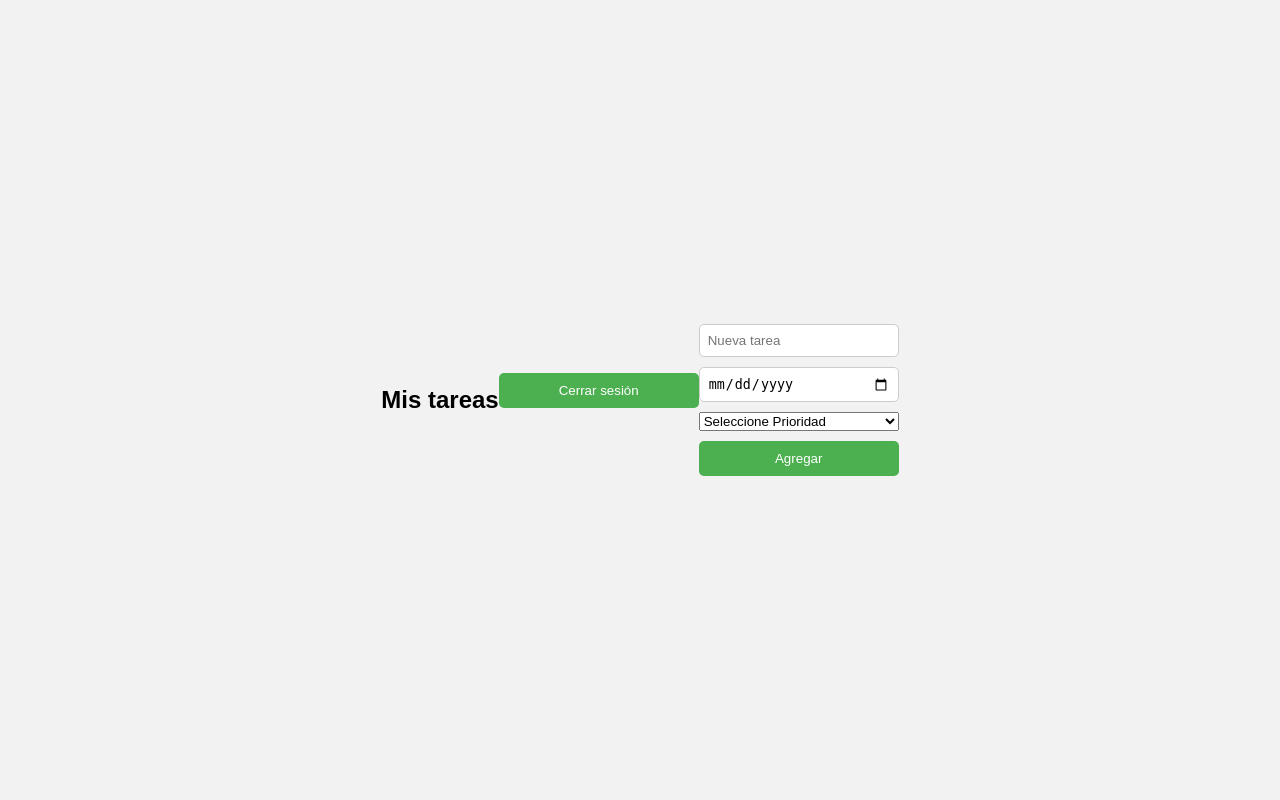
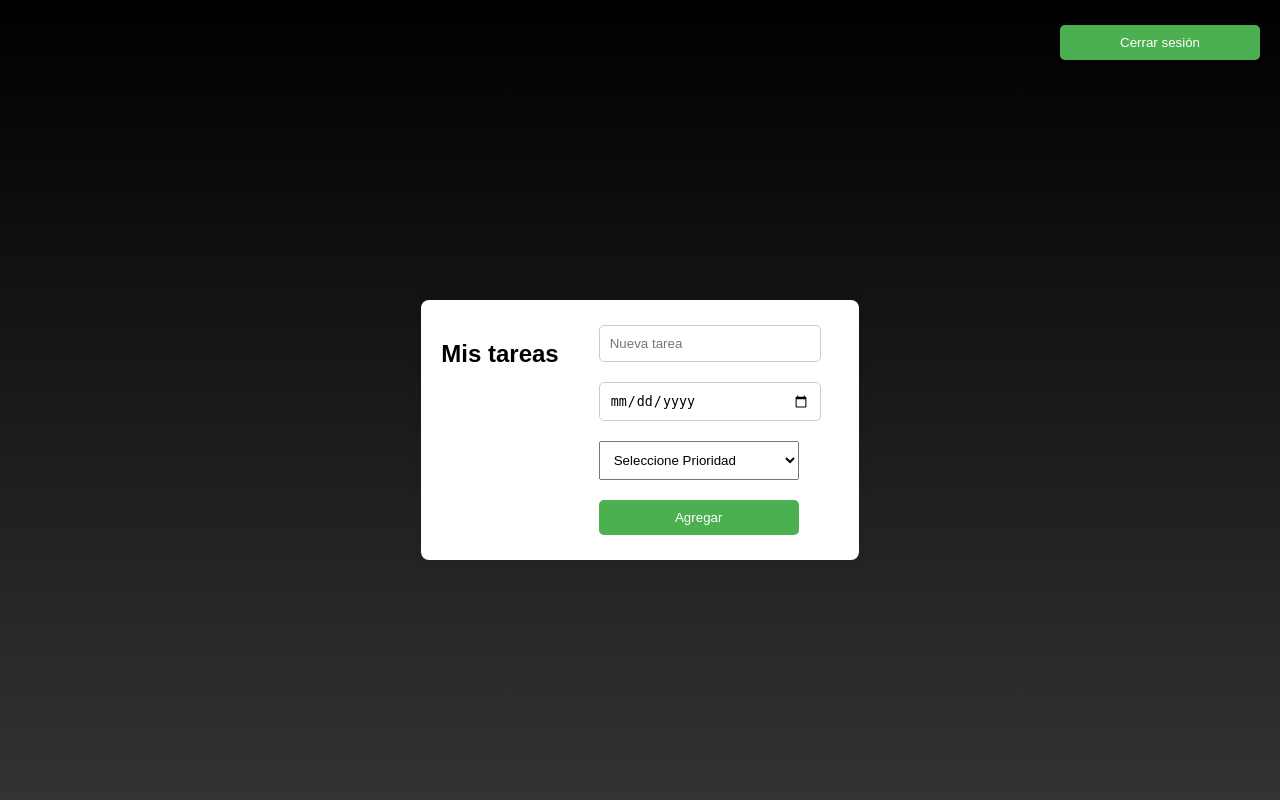
Before and after one commit to edoruin/task_web, a Flask app: page /tareas_p in a window 1280 px wide. Run offline with Flask 3, Linux system fonts and the light colour scheme; the visitor is signed in with stand-in values (Sample User, id 1); data that the repository does not hold is empty.

Commit message:
Diseño de pagina de tareas
Version 1

```diff
--- a/templates/tareas_p.html
+++ b/templates/tareas_p.html
@@ -1,16 +1,39 @@
 <!DOCTYPE html>
-<html>
+<html lang="es">
 <head>
-  <title>Tareas</title>
+  <meta charset="UTF-8">
+  <title>Gestor de Tareas</title>
   <link rel="stylesheet" href="{{ url_for('static', filename='styles.css') }}">
   <style>
+    body {
+      font-family: Arial, sans-serif;
+      background: linear-gradient(to bottom, #000000, #333333);
+      margin: 0;
+      padding: 0;
+    }
+
+    .logout-button {
+      position: absolute;
+      top: 20px;
+      right: 20px;
+    }
+
+    .container {
+      max-width: 600px;
+      margin: 100px auto 40px;
+      background: white;
+      padding: 20px;
+      border-radius: 8px;
+      box-shadow: 0 0 10px rgba(0, 0, 0, 0.1);
+    }
+
     .tarea {
       display: flex;
       align-items: center;
       justify-content: space-between;
       margin-bottom: 10px;
-      padding: 5px;
-      border: 1px solid #ccc;
+      padding: 10px;
+      border-bottom: 1px solid #ddd;
     }
 
     .acciones {
@@ -43,17 +66,28 @@
 
     .form-editar input,
     .form-editar select,
-    .form-editar button {
+    .form-editar button,
+    form input,
+    form select,
+    form button {
+      width: 100%;
+      padding: 10px;
       margin: 5px 0;
+    }
+
+    h2 {
+      text-align: center;
     }
   </style>
 </head>
 <body>
-  <h2>Mis tareas</h2>
   <!-- Botón para cerrar sesión -->
-<form action="/logout" method="get" style="margin-bottom: 20px;">
+  <form class="logout-button" action="/logout" method="get">
     <button type="submit">Cerrar sesión</button>
   </form>
+
+  <div class="container">
+    <h2>Mis tareas</h2>
 
     {% with messages = get_flashed_messages() %}
       {% if messages %}
@@ -112,6 +146,7 @@
         </div>
       {% endfor %}
     </div>
+  </div>
 
   <script>
     function mostrarFormularioEditar(tareaId) {
```
Lines whose indentation alone changed are shown as unchanged.
